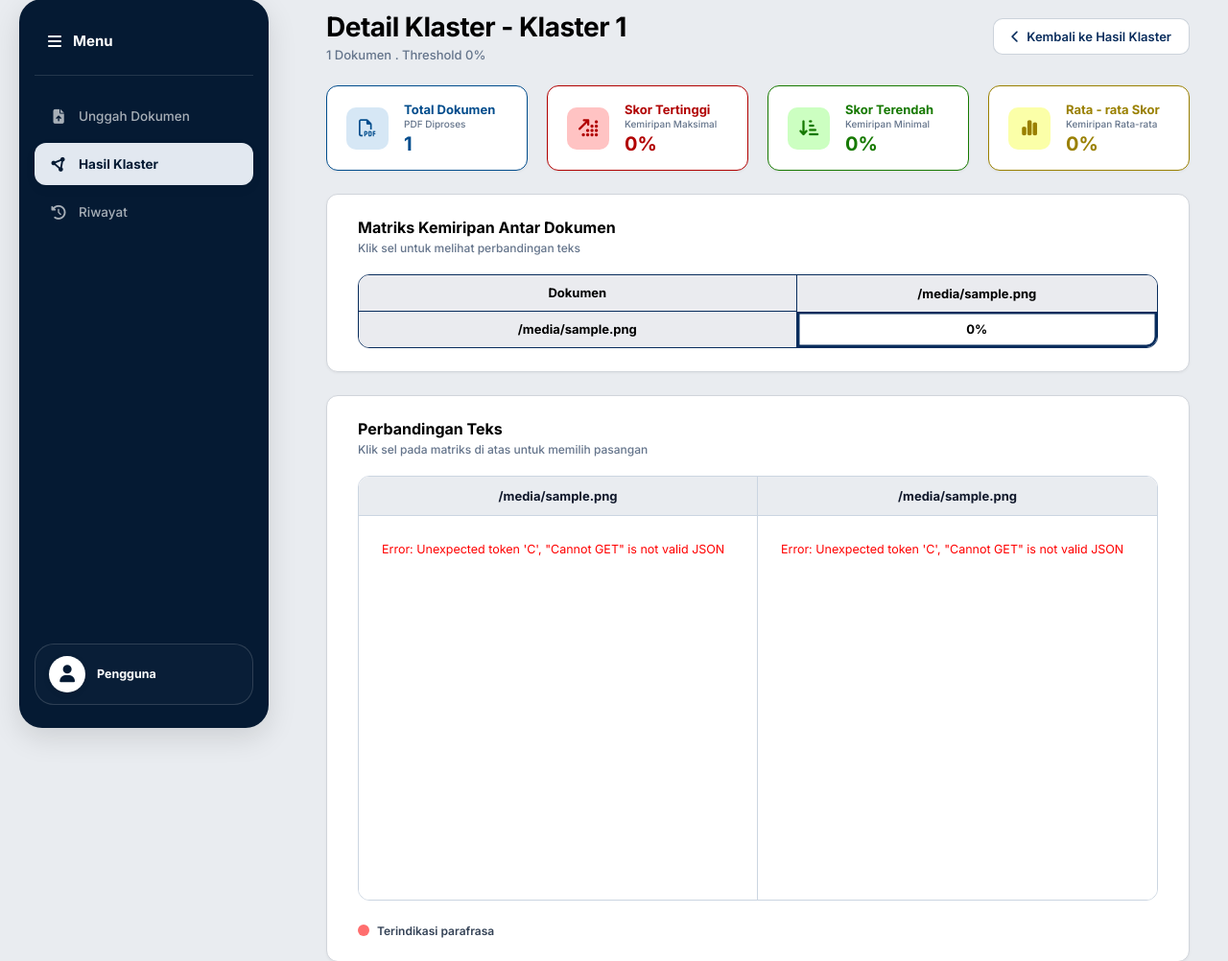
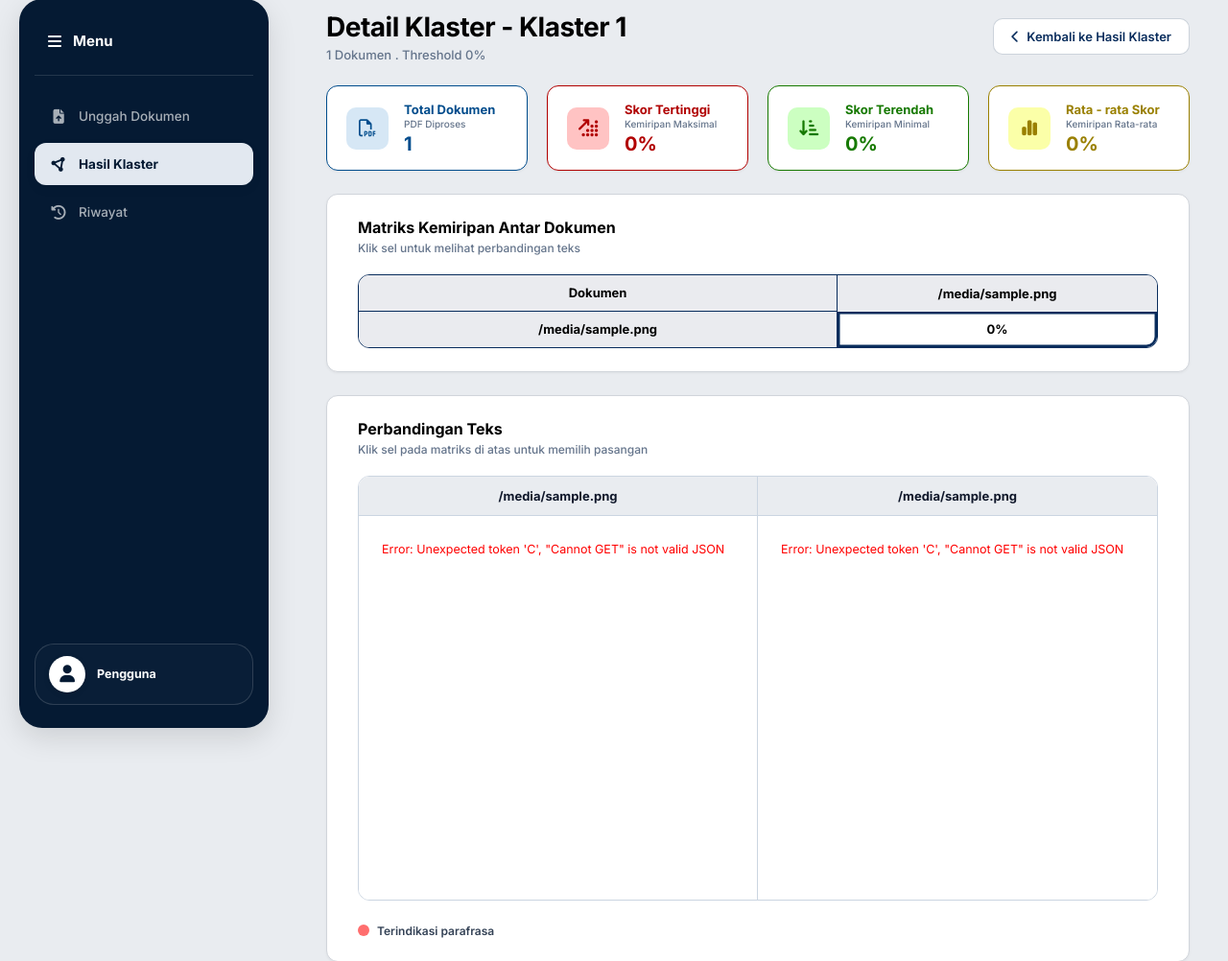
Before and after one commit to dheaasprla/KoTA308-Aplikasi-Pengelompokan-Dokumen-Tugas-Mahasiswa, a Flask app: template templates/detail_klaster.html in a window 1280 px wide. Shown: the part 21-1023 px from the top of the page at 96% size. Run offline with Flask 3, Linux system fonts and the light colour scheme; the template is opened without the code that fills it: most values are stand-ins (such as "Sample title", 1, 10 or a date in 2020).

Commit message:
penyesuaian layout tabel matriks kemiripan di halaman detail klaster

```diff
--- a/static/css/detail_klaster.css
+++ b/static/css/detail_klaster.css
@@ -36,6 +36,7 @@
     box-shadow: var(--shadow-sm);
     width: 100%;
     max-height: 500px;
+    min-width: 0; /* Prevent child min-width from stretching the card */
 }
 
 .matrix-title-area {
@@ -60,6 +61,7 @@
     overflow-y: auto;
     max-height: 350px;
     width: 100%;
+    max-width: 100%; /* Force container to stay within card bounds */
     position: relative;
 }
 
@@ -69,6 +71,8 @@
     border: 1.5px solid var(--navy);
     border-radius: 12px;
     width: 100%;
+    min-width: max-content;
+    table-layout: fixed;
 }
 
 .matrix-table th,
@@ -113,18 +117,20 @@
     z-index: 5;
     background-color: #EAEBEF;
     border-right: 1.5px solid var(--navy);
+    width: 180px;
     min-width: 180px;
     white-space: normal;
-    word-break: break-word;
+    word-break: break-all;
     overflow-wrap: break-word;
     text-align: center;
 }
 
 /* Column headers other than the first cell */
 .matrix-table thead th:not(:first-child) {
+    width: 120px;
     min-width: 120px;
     white-space: normal;
-    word-break: break-word;
+    word-break: break-all;
     overflow-wrap: break-word;
     text-align: center;
 }
@@ -136,6 +142,7 @@
     left: 0;
     z-index: 15 !important;
     background-color: #EAEBEF;
+    width: 180px;
     min-width: 180px;
     text-align: center;
     border-right: 1.5px solid var(--navy);
--- a/static/css/hasil_klaster.css
+++ b/static/css/hasil_klaster.css
@@ -45,6 +45,7 @@ body {
     flex-direction: column;
     min-height: 100vh;
     gap: 24px;
+    min-width: 0;
 }
 
 .header-container {
--- a/templates/detail_klaster.html
+++ b/templates/detail_klaster.html
@@ -87,7 +87,7 @@
             </div>
 
             <div class="matrix-table-container"
-                style="max-height: 250px; max-width: 1090px; overflow-x: auto; overflow-y: auto;">
+                style="max-height: 250px; overflow-x: auto; overflow-y: auto; width: 100%;">
                 <table class="matrix-table">
                     <thead>
                         <tr>
```
